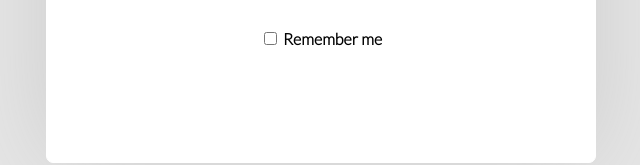
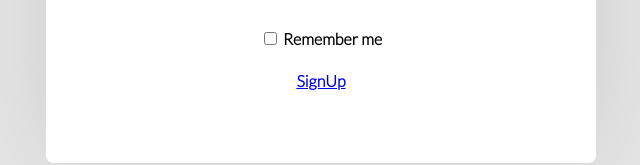
Before and after one commit to takunnithan/TheChatApp, a React app: page / in a window 1280 px wide. Shown: the part 487-652 px from the top of the page, without its empty margins (319-959 px from the left). Built offline with nearby package versions, Linux system fonts and the light colour scheme.

Commit message:
Linking b/w pages

```diff
--- a/src/App.js
+++ b/src/App.js
@@ -21,9 +21,3 @@ class App extends Component {
 }
 
 export default App;
-
-// localStorage.getItem('is_logged_in')
-// ? (
-//       <AppContainer />
-//   )
-// :(<Login loginHandler={this.loginHandler} inputHandler={this.inputHandler} message={this.state.login_error_message} />)
--- a/src/components/login/Login.js
+++ b/src/components/login/Login.js
@@ -1,6 +1,7 @@
 import React, { Component } from 'react';
 import classes from './Login.css';
 import axios from 'axios';
+import {Link} from 'react-router-dom';
 
 class Login extends Component {
 
@@ -10,6 +11,14 @@ class Login extends Component {
     error_message: null,
   }
 
+
+  componentWillMount() {
+    if (localStorage.getItem('is_logged_in')){
+        this.props.history.push({pathname: '/chat'});
+    }
+  }
+
+
   handleResponse = (response) => {
     var res_data = response.data;
       if (res_data.login_success === true) {
@@ -17,6 +26,10 @@ class Login extends Component {
         localStorage.setItem('auth_token', res_data.token);
         localStorage.setItem('user_id', res_data.user_id);
         this.setState({error_message:null, username: null, password: null});
+
+        // Redirect to chat
+        // Add the personal space UUID in the API response and redirect to that here!!!
+        this.props.history.push({pathname: '/chat'});
       } else {
         this.setState({error_message: res_data.reason, password: null});
       }
@@ -60,6 +73,9 @@ class Login extends Component {
         <div className={classes.error}>
           {this.state.error_message}
         </div>
+        <div className={classes.error}>
+          <Link to='/signup'>SignUp</Link>
+        </div>
       </div>
       </div>
     );
--- a/src/components/signup/Signup.js
+++ b/src/components/signup/Signup.js
@@ -64,6 +64,9 @@ class Signup extends Component {
         localStorage.setItem('auth_token', res_data.token);
         localStorage.setItem('user_id', res_data.user_id);
         this.setState({error_message:null, username: null, password: null});
+        // Redirect to chat
+        // Add the personal space UUID in the API response and redirect to that here!!!
+        this.props.history.push({pathname: '/chat'});
       } else {
         this.setState({error_message: res_data.reason, password: null});
       }
```
